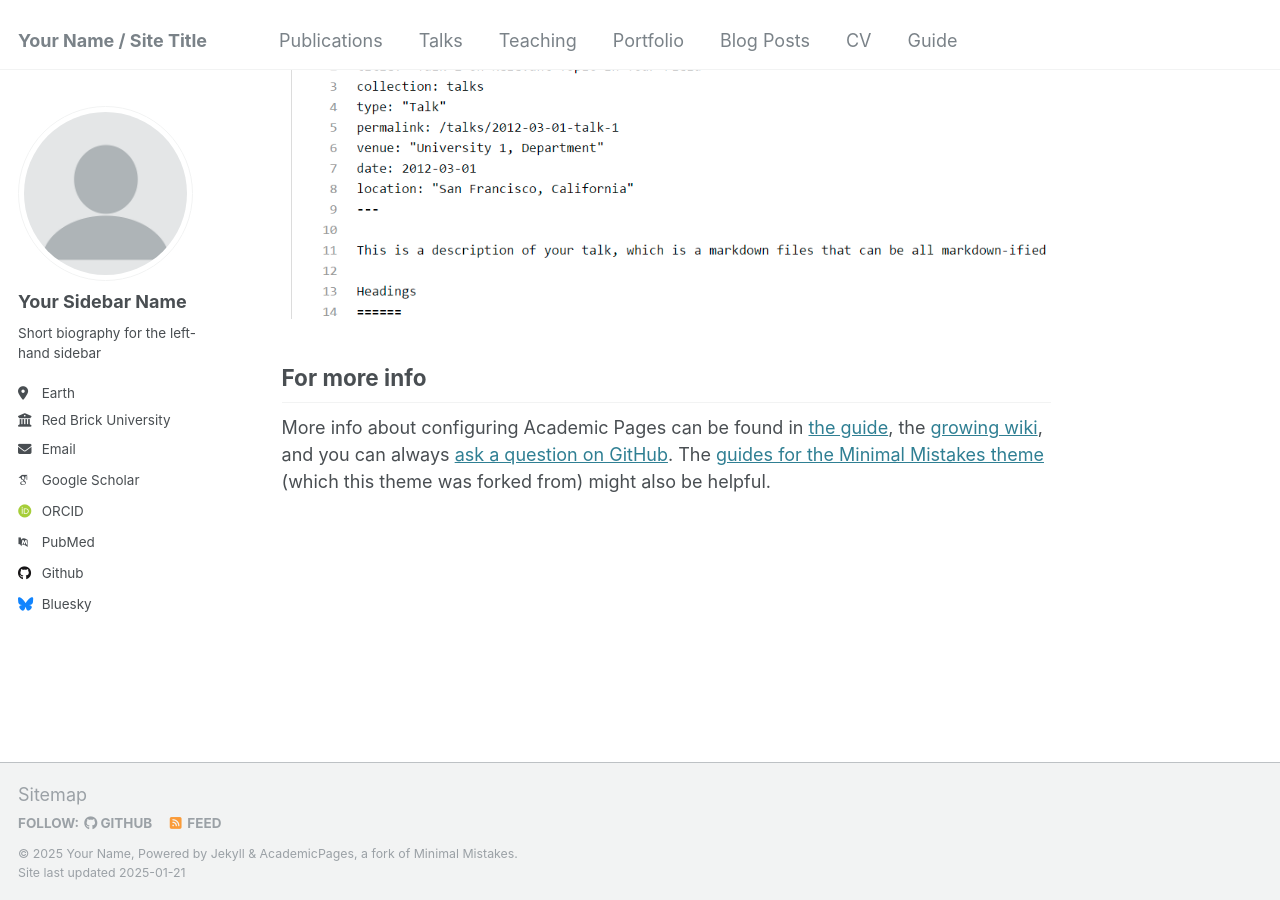
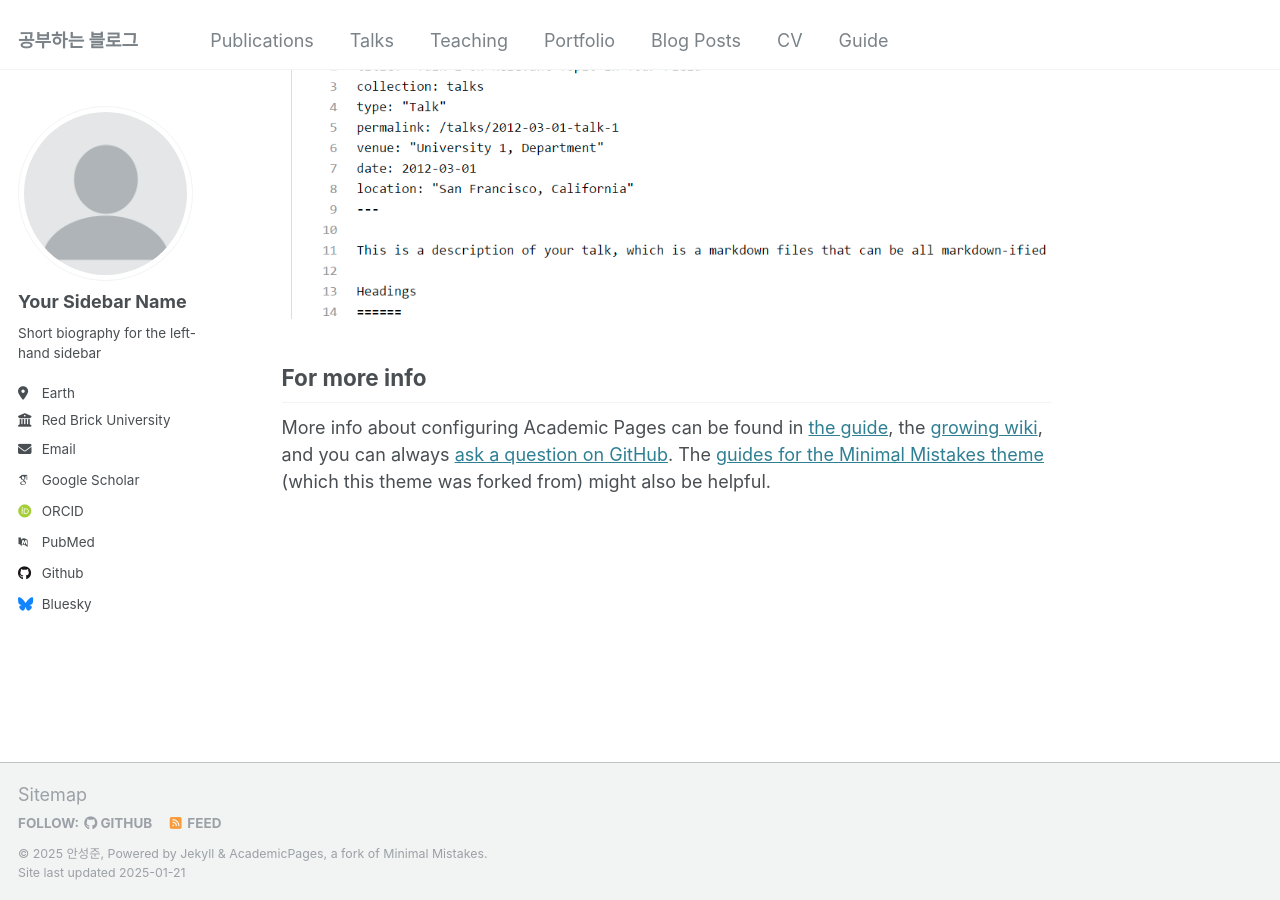
Before and after one commit to Gyvichi/Gyvichi.github.io, a Jekyll site: the page built from _pages/about.md, in a window 1280 px wide and 900 px high, scrolled down 2643 px. Built offline with Jekyll 4.4.1, drawn with Linux system fonts in a browser that asks for light colours; some web fonts are replaced.

Commit message:
Update _config.yml

```diff
--- a/_config.yml
+++ b/_config.yml
@@ -8,13 +8,13 @@
 
 # Basic Site Settings
 locale                   : "en-US"
-title                    : "Your Name / Site Title"
+title                    : "공부하는 블로그"
 title_separator          : "-"
-name                     : &name "Your Name"
-description              : &description "personal description"
-url                      : https://academicpages.github.io # the base hostname & protocol for your site e.g. "https://[your GitHub username].github.io"
+name                     : &name "안성준"
+description              : &description "cbsh 35"
+url                      : https://Gyvichi.github.io # the base hostname & protocol for your site e.g. "https://[your GitHub username].github.io"
 baseurl                  : "" # the subpath of your site, e.g. "/blog"
-repository               : "academicpages/academicpages.github.io"
+repository               : "Gyvichi/Gyvichi.github.io"
 
 # Site Author - The following control what appear as part of the author content on the side bar.
 #               If a field is blank the icon and link will not appear, otherwise it will be shown.
```
